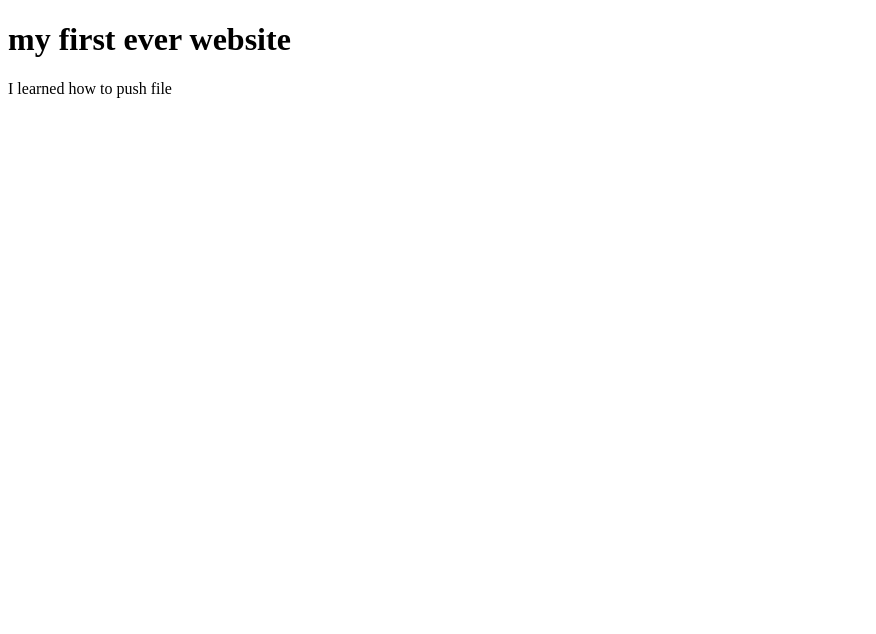
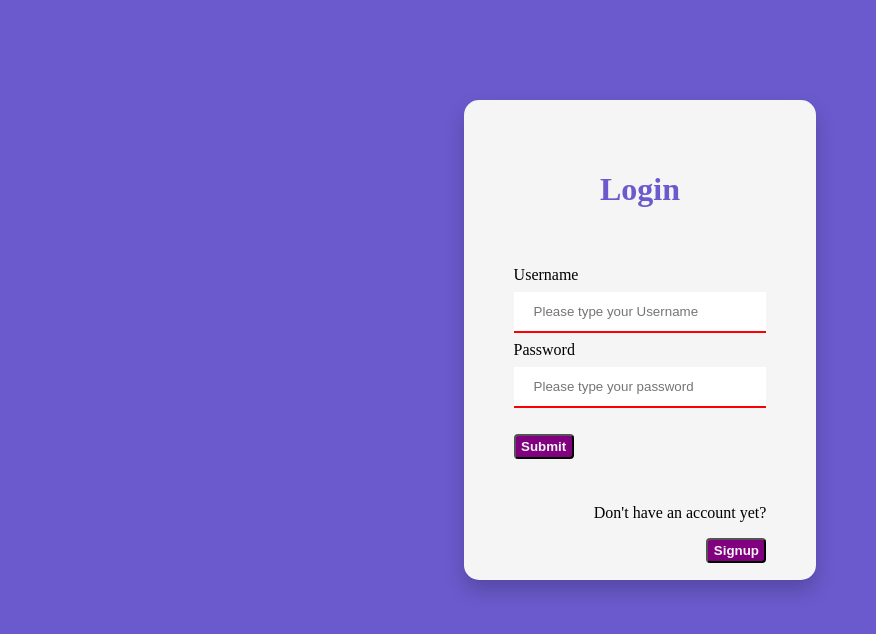
Before and after one commit to developer-shamim/my-websites, a plain HTML site: page index.html in a window 1280 px wide. Shown: the whole page, without its empty margins (0-876 px from the left). Drawn offline with Linux system fonts and the light colour scheme.

Commit message:
login page done

```diff
--- a/index.html
+++ b/index.html
@@ -1,11 +1,82 @@
 <!DOCTYPE html>
-<html><Head>
-    <meta>
-    <title>my first website</title>
+<html lang="en">
+<head>
+    <meta charset="UTF-8">
+    <meta name="viewport" content="width=device-width, initial-scale=1.0">
+    <title>Login</title>
+    <style>
+        body {
+            background-color: slateblue;
+        }
+        div {
+            background-color: whitesmoke;
+            margin: auto;
+            margin-top: 100px;
+            width: 20%;
+            height: 380px;
+            border: 1px lightblue;
+            border-radius: 15px;
+            box-shadow: 0px 10px 20px 0px rgba(0,0,0,0.2);
+            padding: 50px;
+        }
+        input[type=text] {
+            width: 100%;
+            padding: 12px 20px;
+            margin: 8px 0;
+            box-sizing: border-box;
+            border: none;
+            border-bottom: 2px solid red;
+        }
+        h1 {
+            text-align: center;
+            color: slateblue;
+        }
+        #right {
+            text-align: right;
+        }
+        .button1 {
+            float:left;
+            width: 60px;
+            height: 25px;
+            padding: 2px;
+            text-align: center;
+            border-radius: 4px;
+            font-weight: bold;
+            color: whitesmoke;
+            background-color: purple;
+        }
+        .button2 {
+            float:right;
+            width: 60px;
+            height: 25px;
+            padding: 2px;
+            text-align: center;
+            border-radius: 4px;
+            font-weight: bold;
+            color: whitesmoke;
+            background-color: purple;
+        }
+    </style>
+</head>
+<body>
+<div>
+    <h1>Login</h1>
+    <br>
+    <br>
+    <form>
+        <label for="username">Username</label>
+        <input type="text" id="username" name="username" placeholder="Please type your Username">
+        <label for="password">Password</label>
+        <input type="text" id="password name="password" placeholder="Please type your password">
+      </form>
+    <br>
+    <button class="button1">Submit</button>
+    <br>
+    <br>
+    <br>
+    <p id="right">Don't have an account yet?</p>
+    <button class="button2">Signup</button>
+</div>
 
-    </Head>
-    <body>
-        <h1>my first ever website</h1>
-        <p>I learned how to push file</p>
-    </body>
-    </html>
+</body>
+</html>
```
